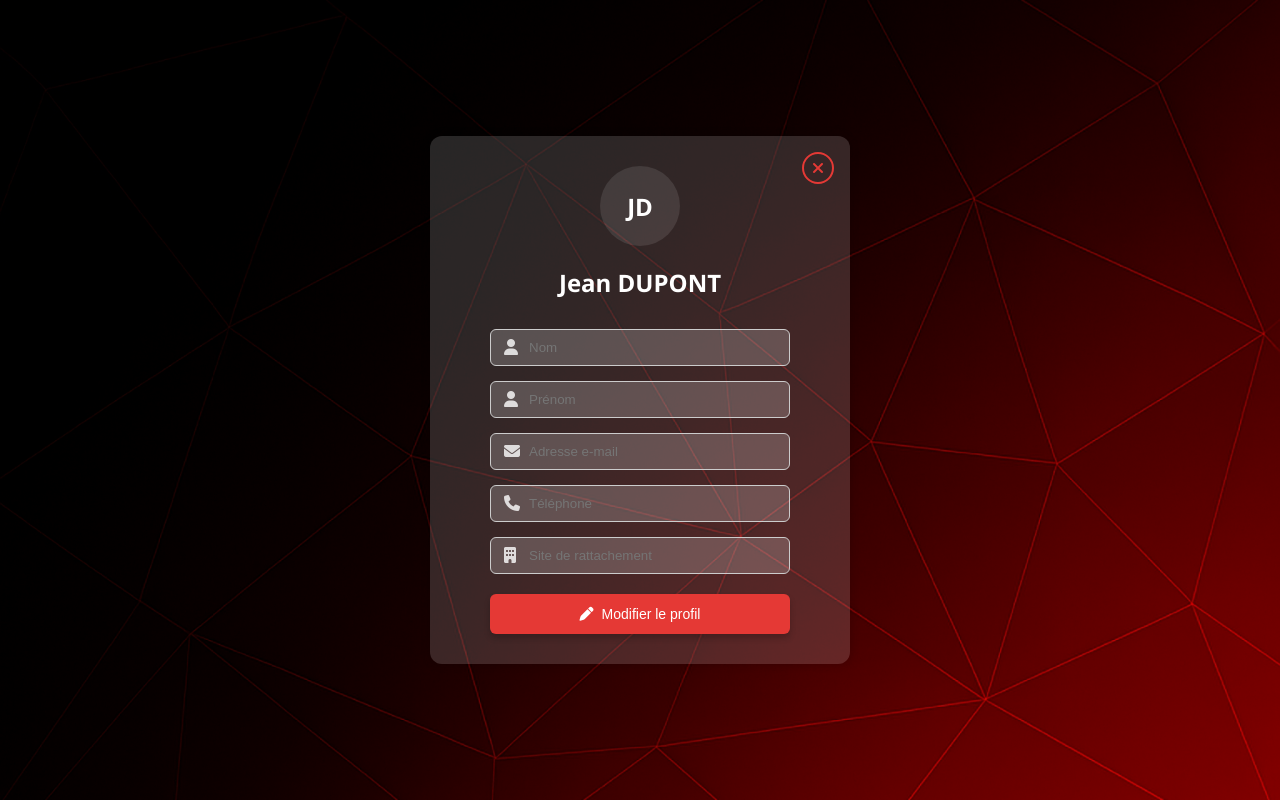
After one commit to RubioCareco/CRM_Visites, a Django app: page /profil/ in a window 1280 px wide. The commit adds this page. Run offline with Django 5.2, Linux system fonts and the light colour scheme.

Commit message:
Ajout de l'interface profil avec édition des informations utilisateur

```diff
--- /dev/null
+++ b/front/static/front/css/profil.css
@@ -0,0 +1,140 @@
+/* profil.css */
+body, html {
+    margin: 0;
+    padding: 0;
+    font-family: 'Segoe UI', sans-serif;
+    height: 100%;
+    background: url('../img/background3.png') no-repeat center center fixed;
+    background-size: cover;
+  }
+
+  .profile-modal {
+    display: flex;
+    justify-content: center;
+    align-items: center;
+    height: 100vh;
+  }
+
+  .profile-box {
+    background-color: rgba(250, 250, 250, 0.15);
+    padding: 30px;
+    border-radius: 12px;
+    width: 360px;
+    box-shadow: 0 0 10px rgba(0, 0, 0, 0.2);
+    position: relative;
+    text-align: center;
+  }
+
+  .close-button {
+    position: absolute;
+top: 16px;
+right: 16px;
+width: 32px;
+height: 32px;
+border: 2px solid #e53935;
+border-radius: 50%;
+background: transparent;
+color: #e53935;
+font-size: 16px;
+display: flex;
+align-items: center;
+justify-content: center;
+cursor: pointer;
+transition: background-color 0.3s ease, color 0.3s ease;
+box-sizing: border-box;
+padding: 0;
+  }
+
+  .close-button:hover {
+    background-color: #e53935;
+    color: white;
+  }
+
+  .profile-avatar {
+    background-color: rgba(255, 255, 255, 0.1);
+    border-radius: 50%;
+    width: 80px;
+    height: 80px;
+    margin: 0 auto 10px;
+    font-size: 24px;
+    font-weight: bold;
+    color: white;
+    display: flex;
+    align-items: center;
+    justify-content: center;
+  }
+
+  h2 {
+    color: white;
+    margin-bottom: 30px;
+  }
+
+  .profile-field {
+    position: relative;
+    display: flex;
+    align-items: center;
+    justify-content: center;
+    margin-bottom: 15px;
+  }
+
+  .profile-field {
+    position: relative;
+    width: 300px;
+    margin: 0 auto 15px; /* centré avec espacement */
+  }
+
+  .profile-field i {
+    position: absolute;
+    top: 50%;
+    left: 14px;
+    transform: translateY(-50%);
+    color: rgba(255, 255, 255, 0.8);
+    font-size: 16px;
+  }
+
+  .profile-field input {
+    width: 300px;
+    padding: 10px 12px 10px 38px;
+    border-radius: 6px;
+    border: 1px solid #ccc;
+    background-color: rgba(255, 255, 255, 0.2); /* couleur constante */
+    color: white;
+    transition: all 0.3s ease;
+  }
+
+  .profile-field input:disabled {
+    opacity: 1; /* pour éviter un effet de transparence */
+    background-color: rgba(255, 255, 255, 0.2); /* même couleur que actif */
+    cursor: default;
+  }
+
+  .profile-field input:focus {
+    outline: none;
+    box-shadow: 0 0 0 2px rgba(255, 255, 255, 0.5);
+  }
+
+
+  .edit-button {
+    width: 300px; /* même largeur que les inputs */
+    padding: 12px;
+    margin: 20px auto 0;
+    border: none;
+    border-radius: 6px;
+    background-color: #e53935;
+    color: white;
+    font-size: 14px;
+    cursor: pointer;
+    display: flex;
+    justify-content: center;
+    align-items: center;
+    gap: 8px;
+    box-shadow: 0 4px 6px rgba(0, 0, 0, 0.2);
+  }
+
+
+
+  .profile-field input:focus {
+    outline: none;
+    box-shadow: 0 0 5px rgba(229, 57, 53, 0.8);
+    background-color: rgba(255, 255, 255, 0.096);
+  }
--- a/front/templates/front/dashboard.html
+++ b/front/templates/front/dashboard.html
@@ -98,7 +98,7 @@
             </div>
             <div class="user-menu" id="userMenu">
                 <ul>
-                  <li>Profil</li>
+                  <li><a href="{% url 'profil' %}" class="menu-link">Profil</a></li>
                   <li>Historique général</li>
                   <li>Se déconnecter</li>
                 </ul>
--- /dev/null
+++ b/front/templates/front/profil.html
@@ -0,0 +1,88 @@
+<!DOCTYPE html>
+<html lang="fr">
+<head>
+  <meta charset="UTF-8" />
+  <meta name="viewport" content="width=device-width, initial-scale=1.0" />
+  <title>Profil</title>
+  {% load static %}
+  <link rel="stylesheet" href="{% static 'front/css/profil.css' %}" />
+  <link rel="stylesheet" href="https://cdnjs.cloudflare.com/ajax/libs/font-awesome/6.5.0/css/all.min.css">
+</head>
+<body>
+  <div class="profile-modal">
+    <div class="profile-box">
+      <div id="close-button" class="close-button">
+        <i class="fa fa-times"></i>
+      </div>
+      <div class="profile-avatar">JD</div>
+      <h2>Jean DUPONT</h2>
+
+      <form>
+        <div class="profile-field">
+          <i class="fa fa-user"></i>
+          <input type="text" placeholder="Nom" disabled />
+        </div>
+        <div class="profile-field">
+          <i class="fa fa-user"></i>
+          <input type="text" placeholder="Prénom" disabled />
+        </div>
+        <div class="profile-field">
+          <i class="fa fa-envelope"></i>
+          <input type="email" placeholder="Adresse e-mail" disabled />
+        </div>
+        <div class="profile-field">
+          <i class="fa fa-phone"></i>
+          <input type="text" placeholder="Téléphone" disabled />
+        </div>
+        <div class="profile-field">
+          <i class="fa fa-building"></i>
+          <input type="text" placeholder="Site de rattachement" disabled />
+        </div>
+
+        <button type="button" class="edit-button" id="editProfileBtn">
+          <i class="fa fa-pen"></i> Modifier le profil
+        </button>
+      </form>
+    </div>
+  </div>
+
+<script>document.querySelector('.close-button').addEventListener('click', () => {
+    window.location.href = '/dashboard';
+  });
+</script>
+
+<script>
+    document.addEventListener('DOMContentLoaded', function () {
+      const editBtn = document.getElementById('editProfileBtn');
+      const inputs = document.querySelectorAll('.profile-field input');
+      let isEditing = false;
+
+      editBtn.addEventListener('click', function () {
+        isEditing = !isEditing;
+
+        inputs.forEach(input => {
+          input.disabled = !isEditing;
+
+          if (isEditing) {
+            input.style.backgroundColor = 'rgba(255, 255, 255, 0.3)';
+            input.style.border = '1px solid #e53935';
+          } else {
+            input.style.backgroundColor = 'rgba(255, 255, 255, 0.3)';
+            input.style.border = '1px solid #ccc';
+          }
+        });
+
+        // Modifier le texte du bouton
+        if (isEditing) {
+          editBtn.innerHTML = '<i class="fa fa-check"></i> Enregistrer';
+        } else {
+          editBtn.innerHTML = '<i class="fa fa-pen"></i> Modifier le profil';
+          alert("Modifications enregistrées !");
+        }
+      });
+    });
+  </script>
+
+
+</body>
+</html>
--- a/front/urls.py
+++ b/front/urls.py
@@ -9,4 +9,5 @@ urlpatterns = [
      path('dashboard/', views.dashboard, name='dashboard'),
      path('new-client/', views.new_client, name='new_client'),
      path('add-rdv/', views.add_rdv, name='add_rdv'),
+     path('profil/', views.profil, name='profil')
 ]
--- a/front/views.py
+++ b/front/views.py
@@ -18,3 +18,6 @@ def new_client(request):
 
 def add_rdv(request):
     return render(request, 'front/add_rdv.html')
+
+def profil(request):
+    return render(request, 'front/profil.html')
```
Also changed, not shown: front/static/front/css/dashboard.css (+179 -0 lines), front/static/front/css/new_client.css (+15 -7 lines).
